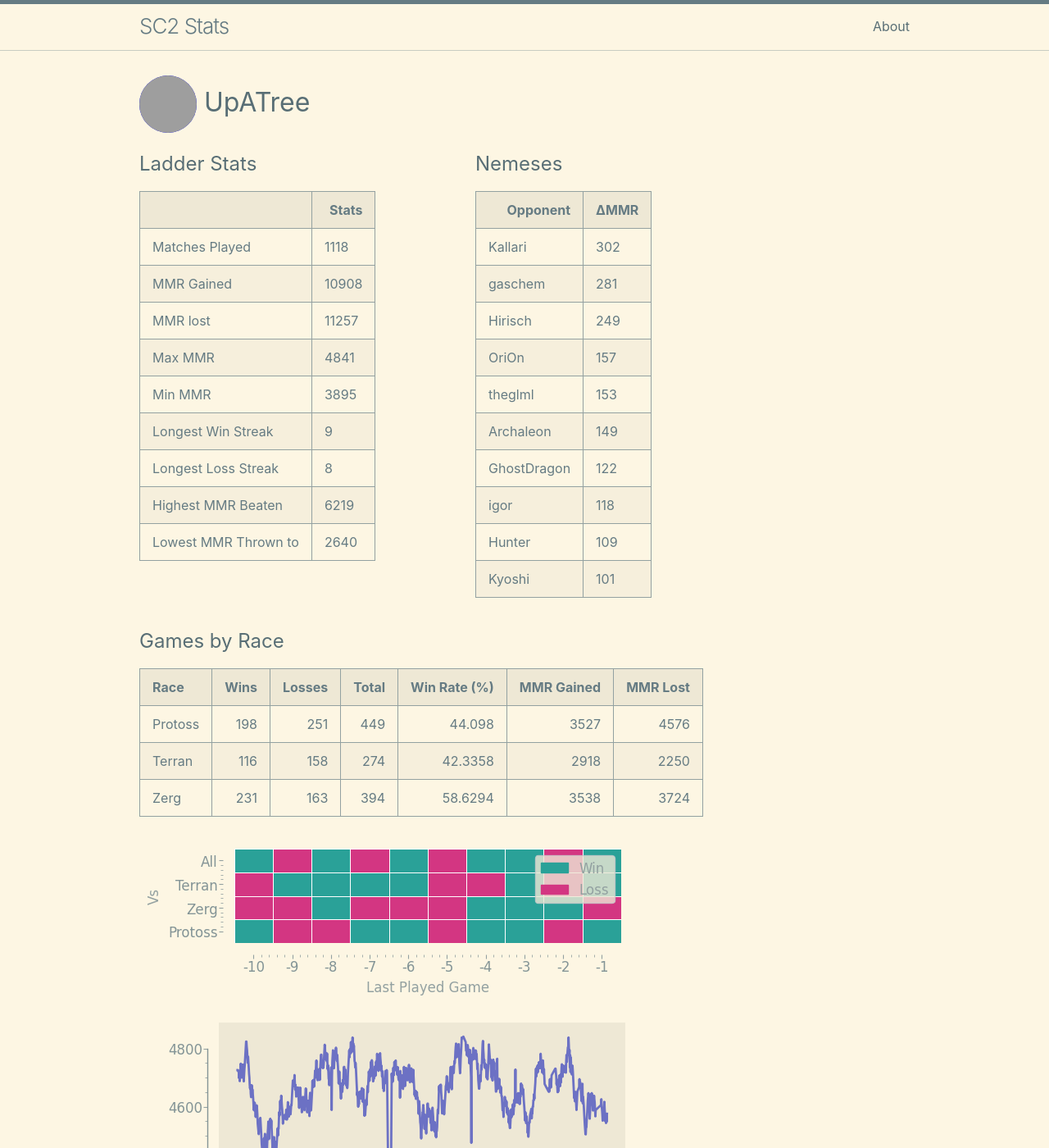
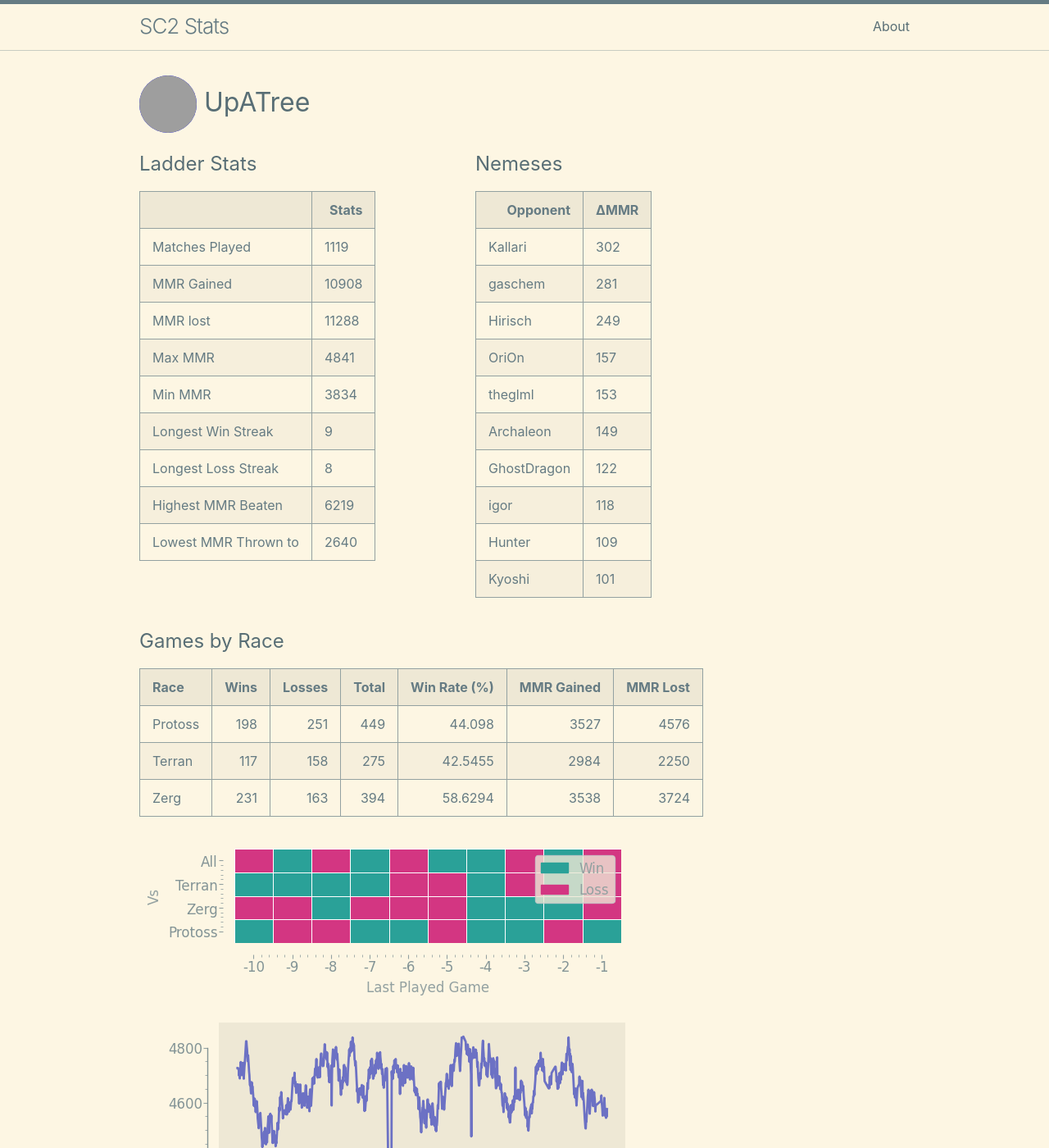
Before and after one commit to kylermurphy/UpATree, a Jekyll site: the page built from docs/index.md, in a window 1280 px wide and 1400 px high. Shown: the whole window at 82% size. Built offline with Jekyll 4.4.1, drawn with Linux system fonts in a browser that asks for light colours; grey boxes are pictures that could not be loaded.

Commit message:
running on push

```diff
--- a/docs/index.md
+++ b/docs/index.md
@@ -18,7 +18,7 @@ layout: home
   <tbody>
     <tr>
       <td>Matches Played</td>
-      <td>1118</td>
+      <td>1119</td>
     </tr>
     <tr>
       <td>MMR Gained</td>
@@ -26,7 +26,7 @@ layout: home
     </tr>
     <tr>
       <td>MMR lost</td>
-      <td>11257</td>
+      <td>11288</td>
     </tr>
     <tr>
       <td>Max MMR</td>
@@ -34,7 +34,7 @@ layout: home
     </tr>
     <tr>
       <td>Min MMR</td>
-      <td>3895</td>
+      <td>3834</td>
     </tr>
     <tr>
       <td>Longest Win Streak</td>
@@ -115,7 +115,7 @@ layout: home
 | Race    |   Wins |   Losses |   Total |   Win Rate (%) |   MMR Gained |   MMR Lost |
 |:--------|-------:|---------:|--------:|---------------:|-------------:|-----------:|
 | Protoss |    198 |      251 |     449 |        44.098  |         3527 |       4576 |
-| Terran  |    116 |      158 |     274 |        42.3358 |         2918 |       2250 |
+| Terran  |    117 |      158 |     275 |        42.5455 |         2984 |       2250 |
 | Zerg    |    231 |      163 |     394 |        58.6294 |         3538 |       3724 |
 
 ![Games by Race](./assets/gm_hist.png)
--- a/log.txt
+++ b/log.txt
@@ -335,3 +335,4 @@ Writing a log file 2025-03-07 19:48:16.
 Writing a log file 2025-03-07 20:23:54.
 Writing a log file 2025-03-07 20:48:23.
 Writing a log file 2025-03-07 21:18:47.
+Writing a log file 2025-03-07 21:31:35.
```
Also changed, not shown: docs/assets/MMR.png, docs/assets/daily.png, docs/assets/gm_hist.png, 1 other file.
